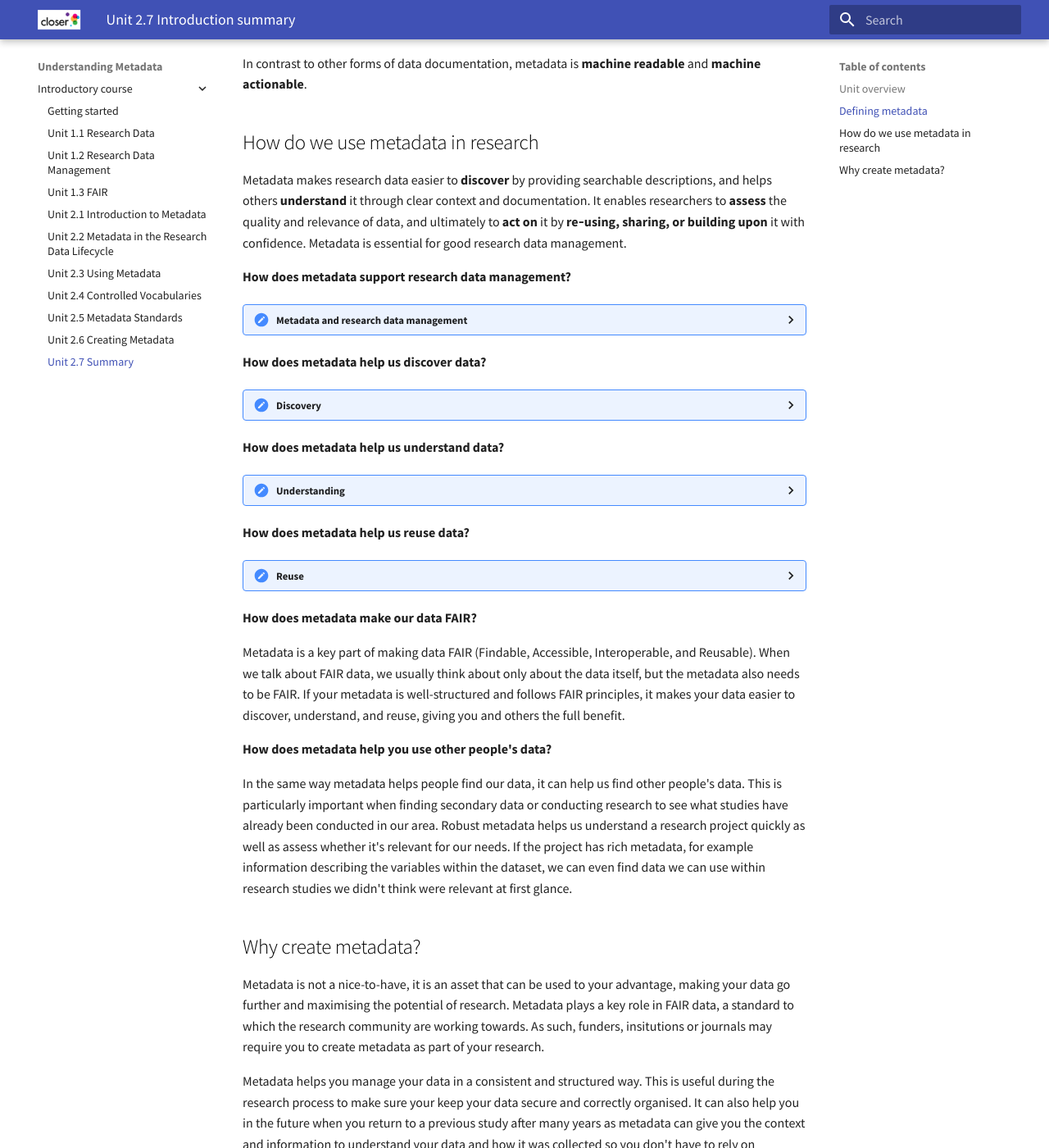
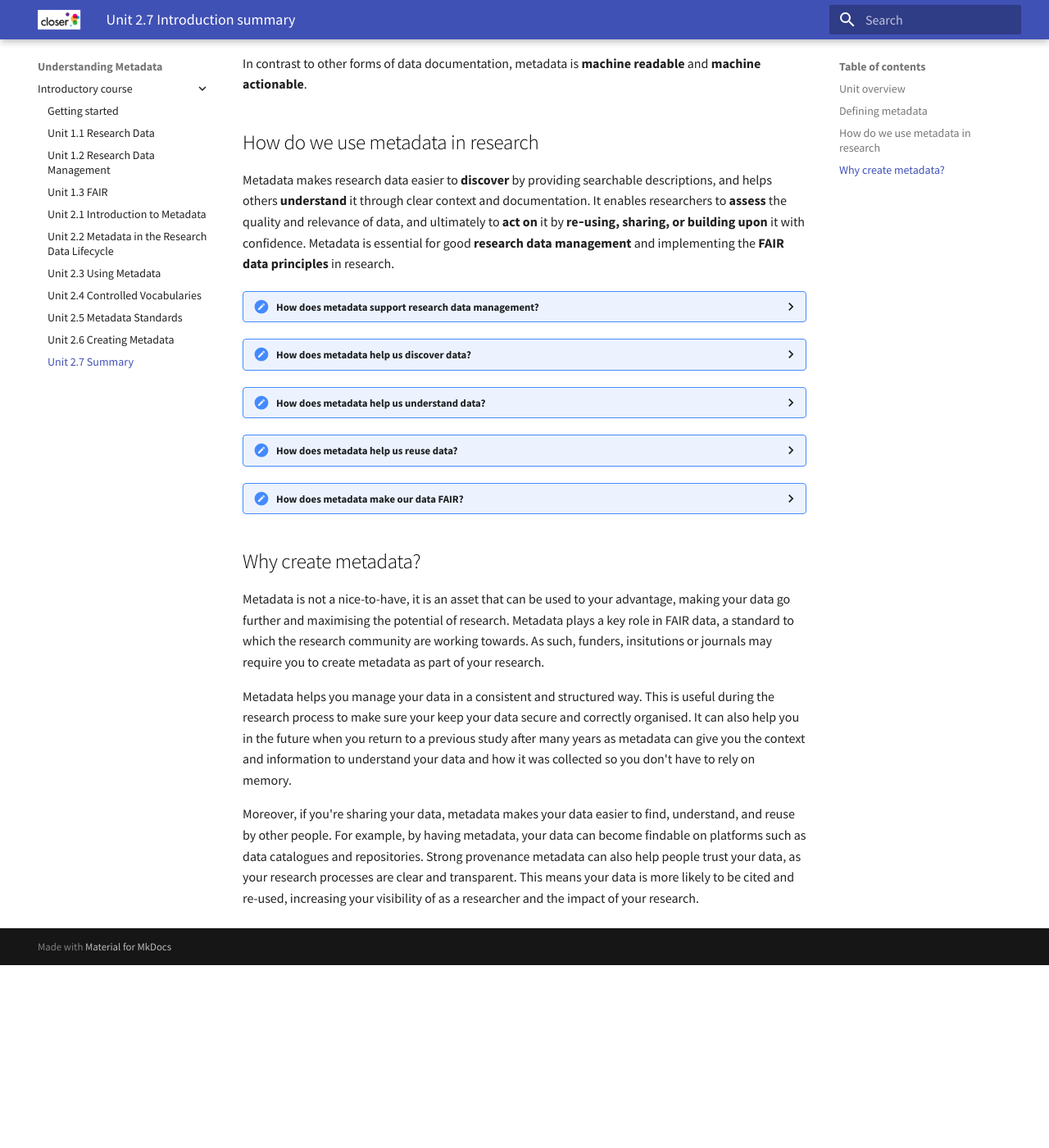
Before and after one commit to spuddybike/understanding-metadata, an MkDocs documentation site: the page built from docs/introduction/2.7 Introduction summary.md, in a window 1280 px wide and 1400 px high, scrolled down 576 px. Shown: the whole window at 82% size. Built offline with MkDocs 1.6.1 and Material for MkDocs 9.7.7, drawn with Linux system fonts in a browser that asks for light colours; after the commit the page ends 1753 px from its top, so only the background shows below that.

Commit message:
Update 2.7 Introduction summary.md

```diff
--- a/docs/introduction/2.7 Introduction summary.md
+++ b/docs/introduction/2.7 Introduction summary.md
@@ -29,50 +29,37 @@
 
 ## How do we use metadata in research
 
-Metadata makes research data easier to **discover** by providing searchable descriptions, and helps others **understand** it through clear context and documentation. It enables researchers to **assess** the quality and relevance of data, and ultimately to **act on** it by **re‑using, sharing, or building upon** it with confidence. Metadata is essential for good research data management.
+Metadata makes research data easier to **discover** by providing searchable descriptions, and helps others **understand** it through clear context and documentation. It enables researchers to **assess** the quality and relevance of data, and ultimately to **act on** it by **re‑using, sharing, or building upon** it with confidence. Metadata is essential for good **research data management** and implementing the **FAIR data principles** in research.
 
-**How does metadata support research data management?**
+??? "How does metadata support **research data management**?"
 
-<details>
-<summary>Metadata and research data management</summary>
-<p></p>
-Metadata helps us manage our data during the research process. By capturing information around file formats, versioning and provenance of the data as we go along, metadata documents the research process clearly. It enables us to organise our data and make sure it's secure, reducing the risk of losing data or accidentally allowing restricted data to be accessible. As such, metadata improves our research data management, making our data more trustworthy and helping us preserve it for future use. It may also be needed as part of a funding or journal requirement as evidence of data sharing and well managed data.
+    Metadata and research data management</summary>
 
-</details>
+    Metadata helps us manage our data during the research process. By capturing information around file formats, versioning and provenance of the data as we go along, metadata documents the research process clearly. It enables us to organise our data and make sure it's secure, reducing the risk of losing data or accidentally allowing restricted data to be accessible. As such, metadata improves our research data management, making our data more trustworthy and helping us preserve it for future use. It may also be needed as part of a funding or journal requirement as evidence of data sharing and well managed data.
 
-**How does metadata help us discover data?**
+??? "How does metadata help us **discover** data?"
 
-<details>
-<summary>Discovery</summary>
-<p></p>
-Metadata powers data catalogues which are a key discovery tool in research. On these sites, a large number of studies are listed so people can find past studies for their own work, whether to reference or to use as secondary data. Without metadata, we wouldn't be able to search or filter these sites, intstead we would have to scroll through hundreds of pages and click into every individual record to find studies that relevant for our work. As metadata is machine readable and machine actionable, it helps organise all the studies on a data catalogue and provides us with the data to filter and search.
-</details>
+    Discovery
 
-**How does metadata help us understand data?**
+    Metadata powers data catalogues which are a key discovery tool in research. On these sites, a large number of studies are listed so people can find past studies for their own work, whether to reference or to use as secondary data. Without metadata, we wouldn't be able to search or filter these sites, intstead we would have to scroll through hundreds of pages and click into every individual record to find studies that relevant for our work. As metadata is machine readable and machine actionable, it helps organise all the studies on a data catalogue and provides us with the data to filter and search.
 
-<details>
-<summary>Understanding</summary>
-<p></p>
-As a structured form of data documentation, metadata gives the context of a study. It explains the who, what, where, why and how of the data. Without this, we wouldn't know what data a study has collected or, if we have the study's dataset, we would struggle to interpet the data as it would just appear to be numbers or text with no meaning. By providing extra information that wouldn't otherwise be captured in the dataset, metadata helps researchers understand how the data was produced and how to interpet the data once they have the dataset.
-</details>
 
-**How does metadata help us reuse data?**
+??? "How does metadata help us **understand** data?"
 
-<details>
-<summary>Reuse</summary>
-<p></p>
-By helping people discover and understand existing research, metadata helps people reuse existing data. Without metadata, we might not know a study in our area of interest has been conducted and we run the risk of duplicating research. By making these studies findable and understandable, metadata to helps us resue data, saving us time, money and resources.
+    As a structured form of data documentation, metadata gives the context of a study. It explains the who, what, where, why and how of the data. Without this, we wouldn't know what data a study has collected or, if we have the study's dataset, we would struggle to interpet the data as it would just appear to be numbers or text with no meaning. By providing extra information that wouldn't otherwise be captured in the dataset, metadata helps researchers understand how the data was produced and how to interpet the data once they have the dataset.
 
-A dataset created for one research question might also contain data valuable for a completely different enquiry. This may not be obvious when reading about an overall study however metadata, such as variable descriptions, makes these connections visible. People can then identify these opportunities and repurpose existing data, meaning we maximise the potential of data.By documenting the provenance of data, metadata helps maintain the credibility and trustworthiness of data so it can be used reliably to support other research enquiries.
-</details>
 
-**How does metadata make our data FAIR?**
+??? "How does metadata help us **reuse** data?"
 
-Metadata is a key part of making data FAIR (Findable, Accessible, Interoperable, and Reusable). When we talk about FAIR data, we usually think about only about the data itself, but the metadata also needs to be FAIR. If your metadata is well-structured and follows FAIR principles, it makes your data easier to discover, understand, and reuse, giving you and others the full benefit.
+    By helping people discover and understand existing research, metadata helps people reuse existing data. This is particularly important when finding secondary data or conducting research to see what studies have already been conducted in our area. Without metadata, we might not know a study in our area of interest has been conducted and we run the risk of duplicating research. By making these studies findable and understandable, metadata to helps us resue data, saving us time, money and resources.
 
-**How does metadata help you use other people's data?**
+    A dataset created for one research question might also contain data valuable for a completely different enquiry. This may not be obvious when reading about an overall study however metadata, such as variable descriptions, makes these connections visible. People can then identify these opportunities and repurpose existing data, meaning we maximise the potential of data.By documenting the provenance of data, metadata helps maintain the credibility and trustworthiness of data so it can be used reliably to support other research enquiries.
 
-In the same way metadata helps people find our data, it can help us find other people's data. This is particularly important when finding secondary data or conducting research to see what studies have already been conducted in our area. Robust metadata helps us understand a research project quickly as well as assess whether it's relevant for our needs. If the project has rich metadata, for example information describing the variables within the dataset, we can even find data we can use within research studies we didn't think were relevant at first glance.
+
+??? "How does metadata make our data **FAIR**?"
+
+    Metadata is a key part of making data FAIR (Findable, Accessible, Interoperable, and Reusable). When we talk about FAIR data, we usually think about only about the data itself, but the metadata also needs to be FAIR. If your metadata is well-structured and follows FAIR principles, it makes your data easier to discover, understand, and reuse, giving you and others the full benefit.
+
 
 ## Why create metadata?
 
```
